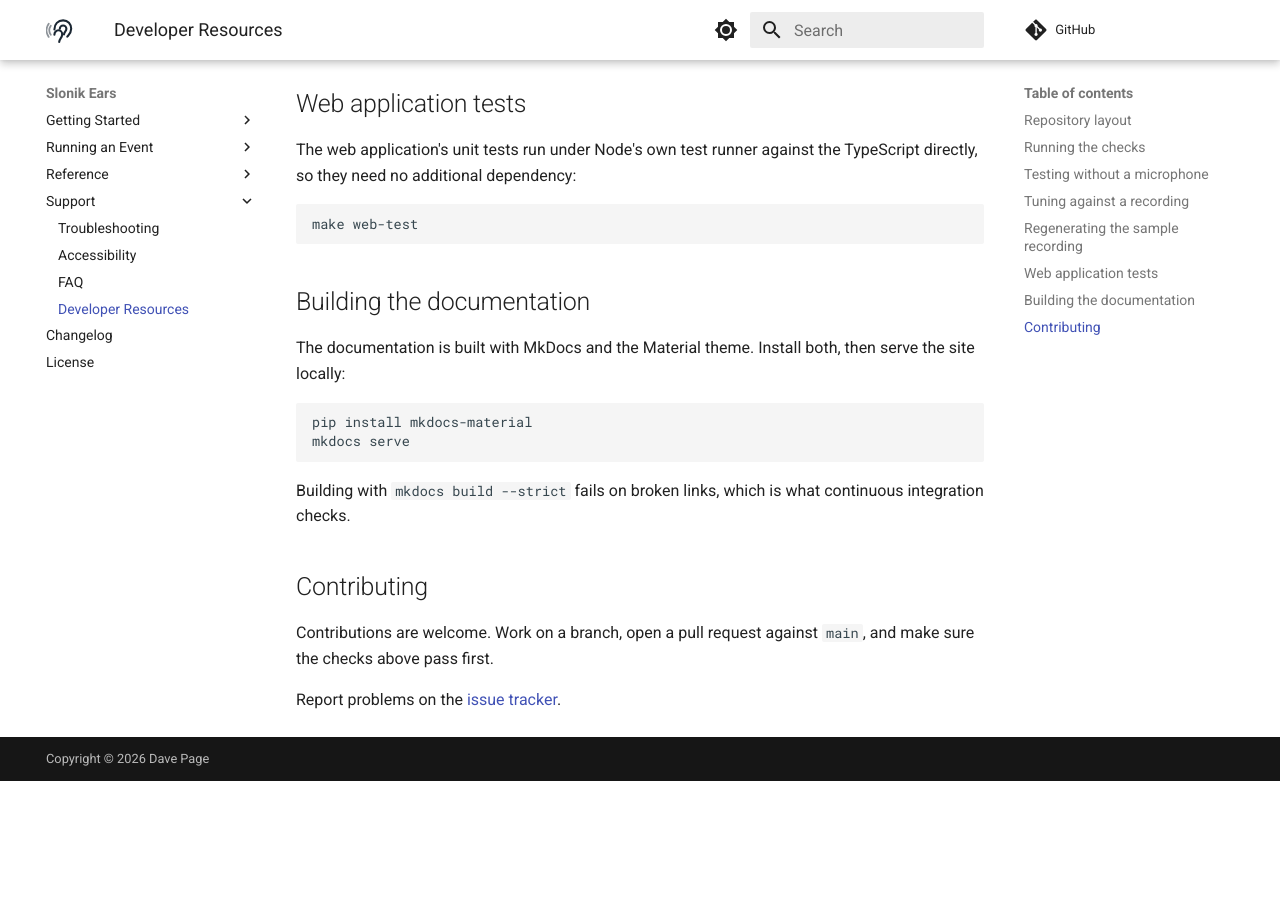
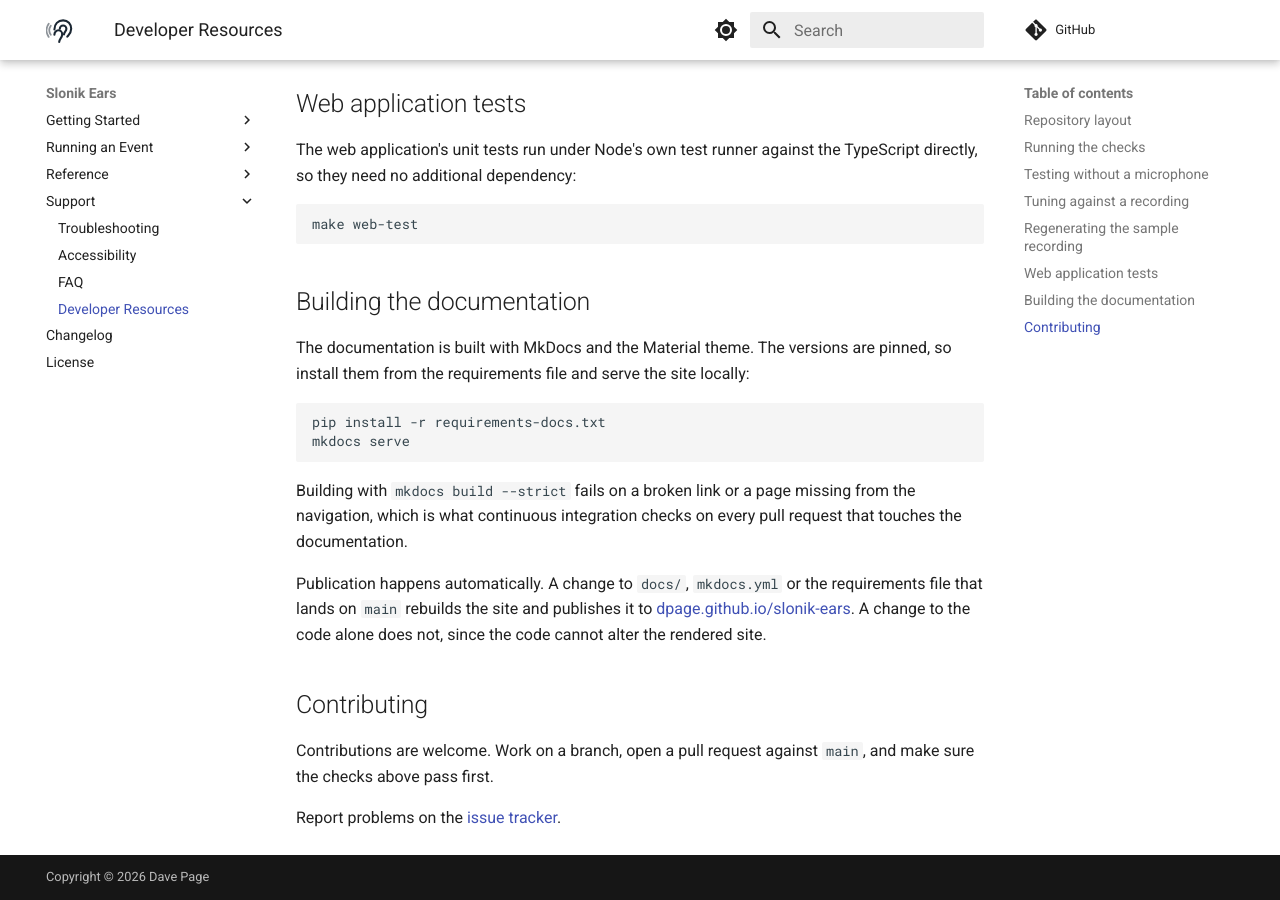
Before and after one commit to dpage/slonik-ears, an MkDocs documentation site: the page built from docs/developers.md, in a window 1280 px wide and 900 px high, scrolled down 2073 px. Built offline with MkDocs 1.6.1 and Material for MkDocs 9.7.7, drawn with Linux system fonts in a browser that asks for light colours; comment, search, counter and statistics services are not loaded; before the commit the page ends 2854 px from its top, so only the background shows below that.

Commit message:
Build and publish the documentation from CI
A change under docs/, to mkdocs.yml or to the pinned requirements now
builds the site, and on main publishes it to GitHub Pages at
dpage.github.io/slonik-ears.

The trigger is deliberately narrow. Code cannot alter the rendered
site, so rebuilding and republishing for a change to the Go or the web
application would be work nobody asked for and a deployment nobody
wanted to review. A pull request builds but does not publish; only what
has landed on main reaches the public site.

The build runs --strict, which turns a broken link or a page missing
from the navigation into a failure. That is the reason to build on a
pull request at all, given the site renders perfectly happily with a
numbered list that counts one, one, one.

Dependencies are pinned in requirements-docs.txt so that a build in CI
matches a build on a laptop, and so a new release of the theme cannot
break publication on a day nobody touched the documentation. The
deploy job takes the pages and id-token permissions it needs and
nothing else, leaving the workflow default at contents: read.

````diff
--- a/docs/developers.md
+++ b/docs/developers.md
@@ -91,16 +91,25 @@ make web-test
 
 ## Building the documentation
 
-The documentation is built with MkDocs and the Material theme. Install
-both, then serve the site locally:
+The documentation is built with MkDocs and the Material theme. The
+versions are pinned, so install them from the requirements file and
+serve the site locally:
 
 ```bash
-pip install mkdocs-material
+pip install -r requirements-docs.txt
 mkdocs serve
 ```
 
-Building with `mkdocs build --strict` fails on broken links, which is
-what continuous integration checks.
+Building with `mkdocs build --strict` fails on a broken link or a page
+missing from the navigation, which is what continuous integration
+checks on every pull request that touches the documentation.
+
+Publication happens automatically. A change to `docs/`, `mkdocs.yml` or
+the requirements file that lands on `main` rebuilds the site and
+publishes it to
+[dpage.github.io/slonik-ears](https://dpage.github.io/slonik-ears/).
+A change to the code alone does not, since the code cannot alter the
+rendered site.
 
 ## Contributing
 
--- a/mkdocs.yml
+++ b/mkdocs.yml
@@ -1,5 +1,6 @@
 site_name: Slonik Ears
 site_description: Live transcription for multi-track events.
+site_url: https://dpage.github.io/slonik-ears/
 site_author: Dave Page
 
 extra_css:
````
Also changed, not shown: README.md (+5 -3 lines), requirements-docs.txt (added, +7 -0 lines), 1 other file.
